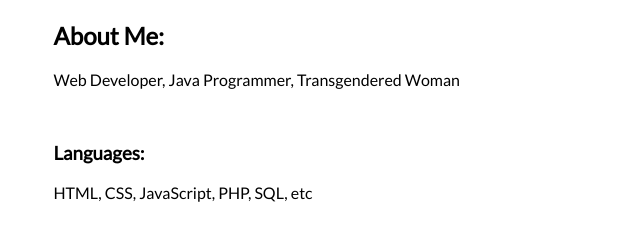
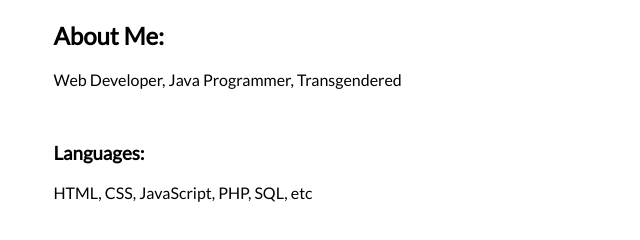
Before and after one commit to MarceloMariduena/WikiSearchBar, a plain HTML site: page index.html in a window 1280 px wide. Shown: the part 1231-1471 px from the top of the page, 595-1235 px from the left. Drawn offline with nearby package versions, Linux system fonts and the light colour scheme.

Commit message:
Update index.html

```diff
--- a/index.html
+++ b/index.html
@@ -59,7 +59,7 @@
         <!-- Information About Me -->
         <div id="informationAboutMe" class="col-5">
             <h1> About Me:</h1>
-            <p> Web Developer, Java Programmer, Transgendered Woman</p><br>
+            <p> Web Developer, Java Programmer, Transgendered</p><br>
             <h3> Languages: </h3>
             <p> HTML, CSS, JavaScript, PHP, SQL, etc</p>
         </div>
```
